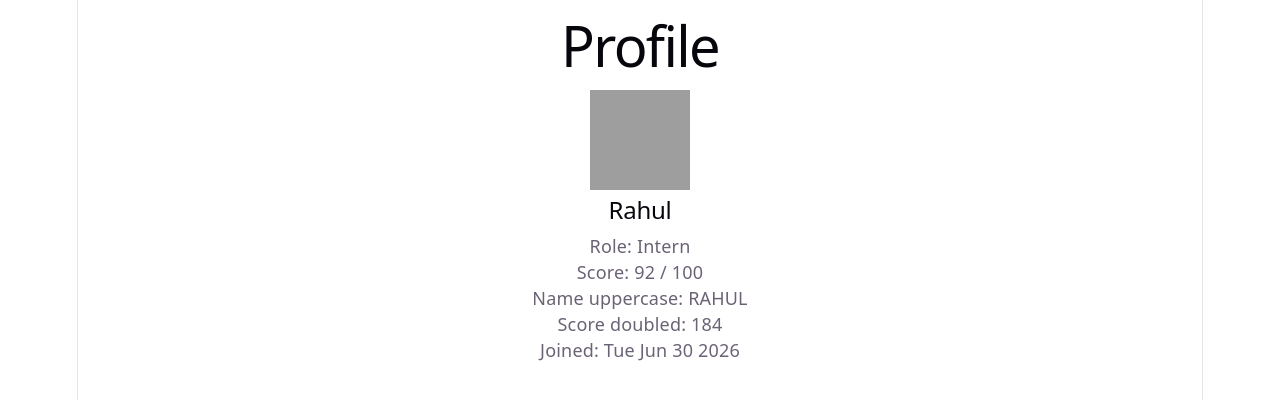
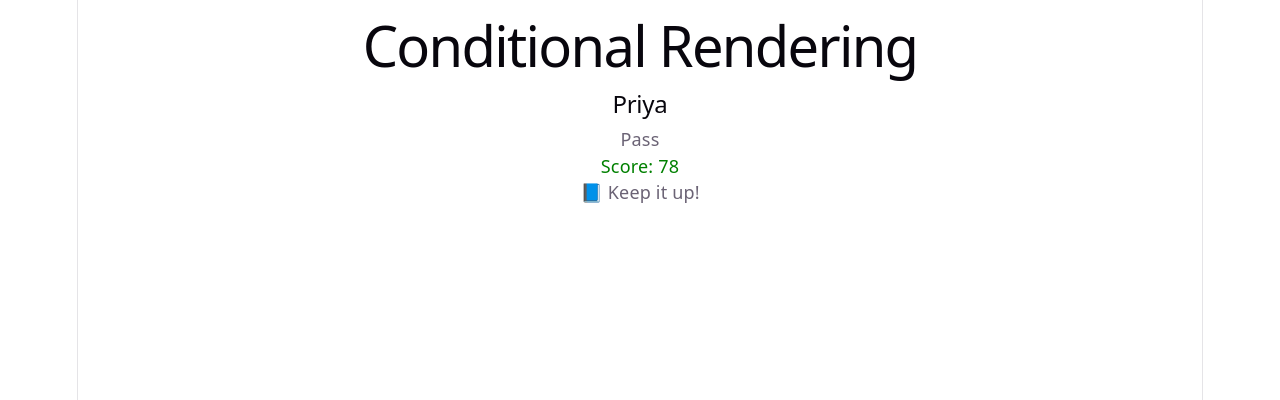
Before and after one commit to Josemafita-L/js-training, a React (Vite) app in the folder react/session1/: page / in a window 1280 px wide. Shown: the top 400 px of the page. Built offline with nearby package versions, Linux system fonts and the light colour scheme; grey boxes are pictures that could not be loaded.

Commit message:
react/session1: complete task 4.1

```diff
--- a/react/session1/src/App.tsx
+++ b/react/session1/src/App.tsx
@@ -1,16 +1,16 @@
-import Profile from './Profile'
+import ScoreCard from './ScoreCard'
 
 function App() {
   return (
     <>
-      <h1>Profile</h1>
-      <Profile />
+      <h1>Conditional Rendering</h1>
+      <ScoreCard />
     </>
   )
 }
 
 export default App
-// width="100" passes a string value.
-// width={100} passes a number.
-// Curly braces are used when passing JavaScript values such as variables,
-// numbers, booleans, objects, or expressions.
+
+// Use a ternary when you need to choose between two values or UI elements.
+// Ternary is an expression, so it can be used directly inside TSX.
+// An if statement is a statement and cannot be written directly inside TSX.
--- /dev/null
+++ b/react/session1/src/ScoreCard.tsx
@@ -0,0 +1,30 @@
+function ScoreCard() {
+    const name: string = 'Priya'
+    const score: number = 78
+
+    // Use a ternary when you need to choose between two values or UI elements.
+    // An if statement cannot be written directly inside TSX because it is a statement,
+    // while a ternary is an expression that returns a value.
+
+    return (
+        <div>
+            <h2>{name}</h2>
+
+            {/* Render different text */}
+            <p>{score >= 50 ? 'Pass' : 'Fail'}</p>
+
+            {/* Render different styles */}
+            <p style={{ color: score >= 50 ? 'green' : 'red' }}>
+                Score: {score}
+            </p>
+
+            {/* Render different elements */}
+            {score >= 90
+                ? <span>🏆 Top Performer</span>
+                : <span>📘 Keep it up!</span>
+            }
+        </div>
+    )
+}
+
+export default ScoreCard
```
